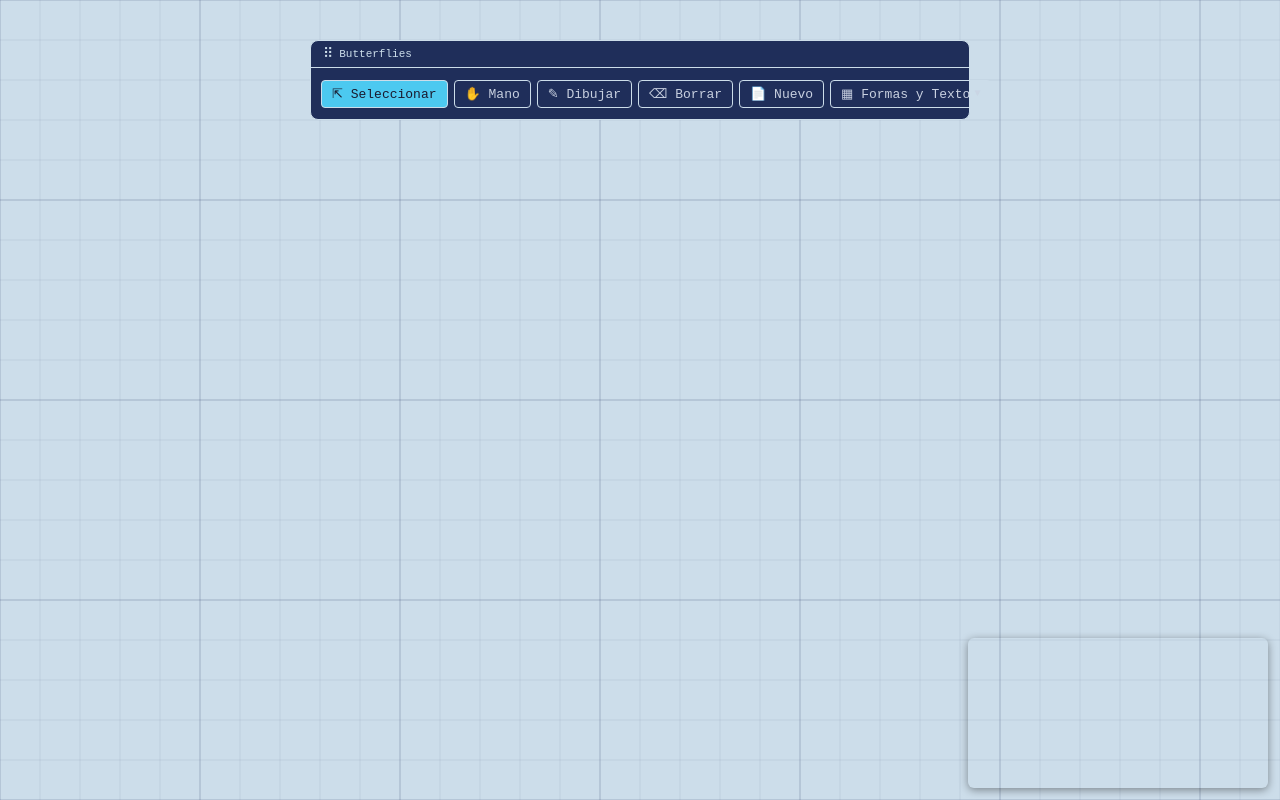
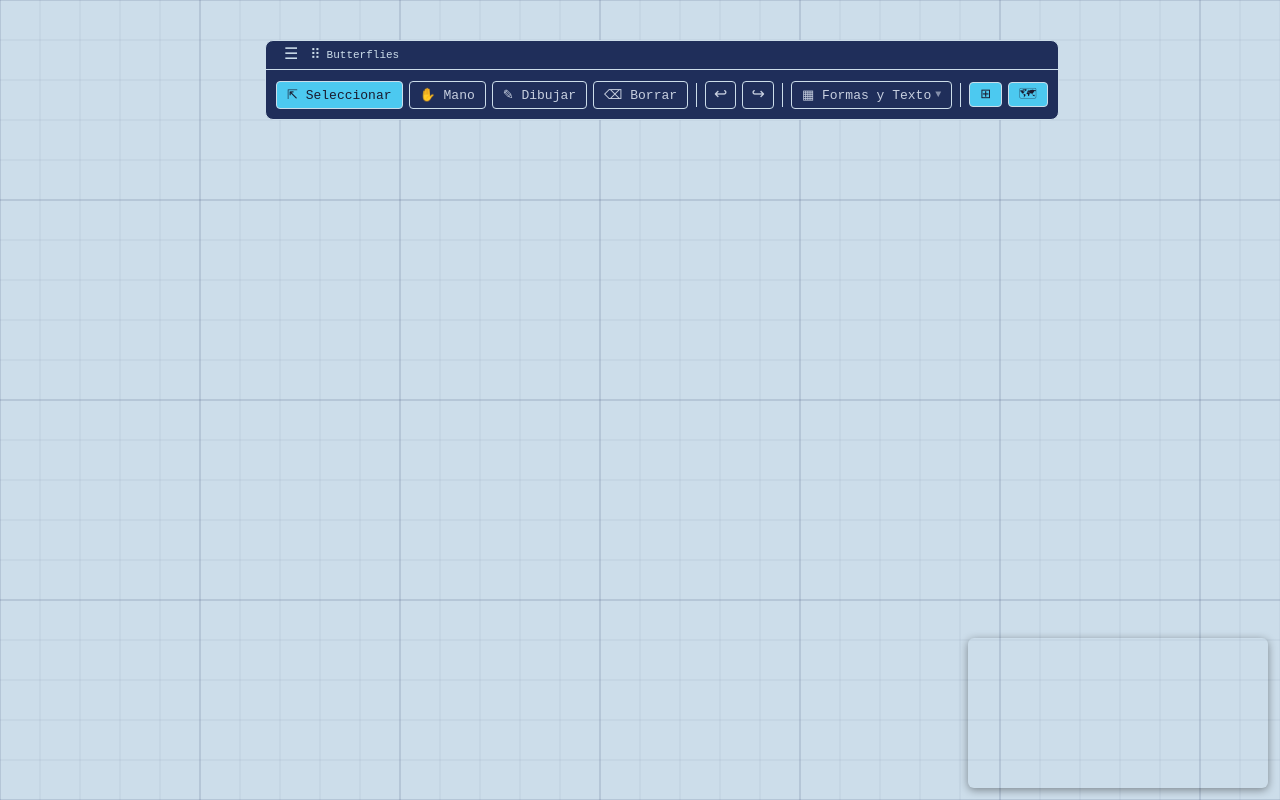
Before and after one commit to Rahyned/butterflies, a React (Vite) app: page / in a window 1280 px wide. Built offline with nearby package versions, Linux system fonts and the light colour scheme.

Commit message:
feat: hamburger menu + botones Undo/Redo/Grid/Map en toolbar

```diff
--- a/src/App.tsx
+++ b/src/App.tsx
@@ -4,7 +4,7 @@ import Toolbar from './components/Toolbar';
 import { useCanvas } from './hooks/useCanvas';
 import { useHistory } from './hooks/useHistory';
 import { useKeyboard } from './hooks/useKeyboard';
-import { saveFile, loadFile } from './utils/fileIO';
+import { saveFile, loadFile, exportPNG } from './utils/fileIO';
 import { measureTextHeight } from './utils/renderer';
 import type { CanvasElement } from './types/canvas';
 import './App.css';
@@ -19,7 +19,7 @@ function randomSeed(): number {
 
 function App() {
   const [toolbarPos, setToolbarPos] = useState(() => ({
-    x: Math.max(0, Math.round((window.innerWidth - 660) / 2)),
+    x: Math.max(0, Math.round((window.innerWidth - 750) / 2)),
     y: 40,
   }));
   const {
@@ -32,8 +32,8 @@ function App() {
     strokeColor,
     strokeWidth,
     roughness,
-    gridEnabled,
-    showMinimap,
+    gridEnabled, setGridEnabled,
+    showMinimap, setShowMinimap,
     drawingElement,
     selectionBox,
     handlePointerDown: rawPointerDown,
@@ -108,6 +108,7 @@ function App() {
   }, [ungroupElements]);
 
   const handleSave = useCallback(async () => { await saveFile(elements); }, [elements]);
+  const handleExport = useCallback(async () => { await exportPNG(elements); }, [elements]);
   const handleLoad = useCallback(async () => {
     const loaded = await loadFile();
     if (loaded) {
@@ -152,7 +153,15 @@ function App() {
       <Toolbar
         tool={tool}
         onToolChange={setTool}
+        onSave={handleSave}
+        onExport={handleExport}
+        onUndo={undo}
+        onRedo={redo}
         onNew={handleNew}
+        gridEnabled={gridEnabled}
+        onGridToggle={() => setGridEnabled(!gridEnabled)}
+        showMinimap={showMinimap}
+        onMapToggle={() => setShowMinimap(!showMinimap)}
         position={toolbarPos}
         onPositionChange={setToolbarPos}
       />
--- a/src/components/Toolbar.tsx
+++ b/src/components/Toolbar.tsx
@@ -4,7 +4,15 @@ import type { Tool } from '../types/canvas';
 interface ToolbarProps {
   tool: Tool;
   onToolChange: (tool: Tool) => void;
+  onSave: () => void;
+  onExport: () => void;
+  onUndo: () => void;
+  onRedo: () => void;
   onNew: () => void;
+  gridEnabled: boolean;
+  onGridToggle: () => void;
+  showMinimap: boolean;
+  onMapToggle: () => void;
   position: { x: number; y: number };
   onPositionChange: (pos: { x: number; y: number }) => void;
 }
@@ -47,17 +55,30 @@ const dropdownBtn: React.CSSProperties = {
   minWidth: 155,
 };
 
+const iconBtn: React.CSSProperties = {
+  ...btnBase,
+  padding: '5px 8px',
+  fontSize: '16px',
+  lineHeight: '1',
+};
+
 export default function Toolbar({
   tool, onToolChange,
+  onSave, onExport, onUndo, onRedo,
   onNew,
+  gridEnabled, onGridToggle,
+  showMinimap, onMapToggle,
   position, onPositionChange,
 }: ToolbarProps) {
   const dragging = useRef(false);
   const dragOffset = useRef({ x: 0, y: 0 });
   const [dropdownOpen, setDropdownOpen] = useState(false);
   const dropdownRef = useRef<HTMLDivElement>(null);
+  const [hamburgerOpen, setHamburgerOpen] = useState(false);
+  const hamburgerRef = useRef<HTMLDivElement>(null);
 
   const handleDragStart = useCallback((e: React.MouseEvent) => {
+    if ((e.target as HTMLElement).closest('[data-nodrag]')) return;
     e.preventDefault();
     dragging.current = true;
     dragOffset.current = { x: e.clientX - position.x, y: e.clientY - position.y };
@@ -85,12 +106,15 @@ export default function Toolbar({
       if (dropdownRef.current && !dropdownRef.current.contains(e.target as Node)) {
         setDropdownOpen(false);
       }
+      if (hamburgerRef.current && !hamburgerRef.current.contains(e.target as Node)) {
+        setHamburgerOpen(false);
+      }
     };
-    if (dropdownOpen) {
+    if (dropdownOpen || hamburgerOpen) {
       document.addEventListener('mousedown', handleClickOutside);
     }
     return () => document.removeEventListener('mousedown', handleClickOutside);
-  }, [dropdownOpen]);
+  }, [dropdownOpen, hamburgerOpen]);
 
   const currentShape = isShapeTool(tool) ? shapeTools.find(t => t.id === tool) : null;
 
@@ -101,7 +125,8 @@ export default function Toolbar({
       top: position.y,
       zIndex: 100,
       userSelect: 'none',
-      width: 660,
+      width: 'auto',
+      minWidth: 700,
       height: 80,
       display: 'flex',
       flexDirection: 'column',
@@ -127,6 +152,44 @@ export default function Toolbar({
           color: '#CCDDEA',
         }}
       >
+        {/* Hamburger */}
+        <div ref={hamburgerRef} style={{ position: 'relative' }} data-nodrag>
+          <span
+            onClick={() => setHamburgerOpen(o => !o)}
+            style={{
+              cursor: 'pointer', fontSize: '16px', lineHeight: '16px',
+              padding: '2px 6px', borderRadius: '4px',
+              background: hamburgerOpen ? 'rgba(76,201,240,0.2)' : 'transparent',
+            }}
+            title="Menú"
+          >☰</span>
+
+          {hamburgerOpen && (
+            <div style={{
+              position: 'absolute',
+              top: '100%',
+              left: 0,
+              marginTop: '2px',
+              background: '#1F2E5A',
+              border: '1px solid #CCDDEA',
+              borderRadius: '6px',
+              boxShadow: '0 4px 12px rgba(0,0,0,0.3)',
+              padding: '4px',
+              display: 'flex',
+              flexDirection: 'column',
+              gap: '2px',
+              zIndex: 102,
+              minWidth: 170,
+            }}>
+              <div onClick={() => { onNew(); setHamburgerOpen(false); }} style={{ ...btnBase, border: 'none', borderRadius: '4px', justifyContent: 'flex-start', cursor: 'pointer' }}>📄 Nuevo</div>
+              <div onClick={() => { onSave(); setHamburgerOpen(false); }} style={{ ...btnBase, border: 'none', borderRadius: '4px', justifyContent: 'flex-start', cursor: 'pointer' }}>💾 Guardar</div>
+              <div onClick={() => { onExport(); setHamburgerOpen(false); }} style={{ ...btnBase, border: 'none', borderRadius: '4px', justifyContent: 'flex-start', cursor: 'pointer' }}>📤 Exportar PNG</div>
+              <div style={{ height: 1, background: '#CCDDEA', margin: '4px 0' }} />
+              <div style={{ ...btnBase, border: 'none', borderRadius: '4px', justifyContent: 'flex-start', opacity: 0.5, cursor: 'default' }}>🎨 Tema ↔</div>
+            </div>
+          )}
+        </div>
+
         <span style={{ fontSize: '14px', lineHeight: '14px' }}>⠿</span>
         <span>Butterflies</span>
       </div>
@@ -165,13 +228,12 @@ export default function Toolbar({
           ⌫ Borrar
         </button>
 
-        <button
-          onClick={onNew}
-          style={btnBase}
-          title="Nuevo dibujo"
-        >
-          📄 Nuevo
-        </button>
+        <div style={{ width: 1, height: 24, background: '#CCDDEA', margin: '0 2px' }} />
+
+        <button onClick={onUndo} style={iconBtn} title="Deshacer (Ctrl+Z)">↩</button>
+        <button onClick={onRedo} style={iconBtn} title="Rehacer (Ctrl+Shift+Z)">↪</button>
+
+        <div style={{ width: 1, height: 24, background: '#CCDDEA', margin: '0 2px' }} />
 
         {/* Formas y Texto dropdown */}
         <div ref={dropdownRef} style={{ position: 'relative' }}>
@@ -185,13 +247,13 @@ export default function Toolbar({
           </button>
 
           {dropdownOpen && (
-    <div style={{
+            <div style={{
               position: 'absolute',
               top: '100%',
               left: 0,
               marginTop: '2px',
-      background: '#1F2E5A',
-      border: '1px solid #CCDDEA',
+              background: '#1F2E5A',
+              border: '1px solid #CCDDEA',
               borderRadius: '6px',
               boxShadow: '0 4px 12px rgba(0,0,0,0.3)',
               padding: '4px',
@@ -215,6 +277,11 @@ export default function Toolbar({
             </div>
           )}
         </div>
+
+        <div style={{ width: 1, height: 24, background: '#CCDDEA', margin: '0 2px' }} />
+
+        <button onClick={onGridToggle} style={{ ...iconBtn, ...(gridEnabled ? activeBtn : {}) }} title="Mostrar/ocultar cuadrícula">⊞</button>
+        <button onClick={onMapToggle} style={{ ...iconBtn, ...(showMinimap ? activeBtn : {}) }} title="Mostrar/ocultar minimapa">🗺</button>
       </div>
     </div>
   );
```
Also changed, not shown: 1 other file (tests, documents, lock files or other folders).
